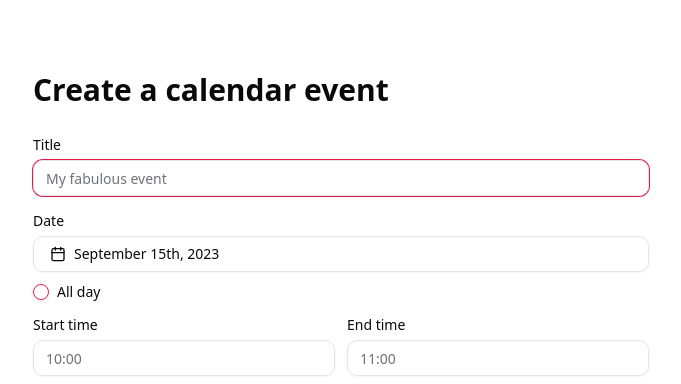
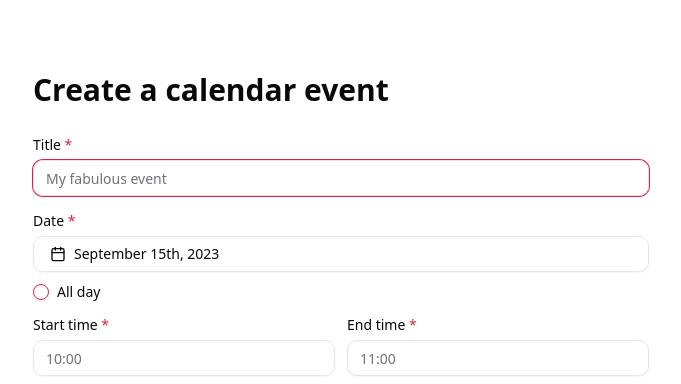
Before and after one commit to 12joan/ical.rip, a React (Vite) app: page / in a window 1280 px wide. Shown: the top 384 px of the page, without its empty margins (299-980 px from the left). Built offline with nearby package versions, Linux system fonts and the light colour scheme.

Commit message:
Indicate requried fields

```diff
--- a/src/components/event-form.tsx
+++ b/src/components/event-form.tsx
@@ -67,6 +67,7 @@ export const EventForm = ({
       <FormField
         label="Title"
         field="title"
+        required
         validationErrors={validationErrors}
       >
         {(props) => (
@@ -75,13 +76,17 @@ export const EventForm = ({
             onChange={(e) => setField('title', e.target.value)}
             placeholder="My fabulous event"
             autoFocus
-            aria-required
             {...props}
           />
         )}
       </FormField>
 
-      <FormField label="Date" field="date" validationErrors={validationErrors}>
+      <FormField
+        label="Date"
+        field="date"
+        required
+        validationErrors={validationErrors}
+      >
         {(props) => (
           <Popover>
             <PopoverTrigger asChild>
@@ -91,7 +96,6 @@ export const EventForm = ({
                   'w-full justify-start text-left font-normal',
                   !date && 'text-muted-foreground'
                 )}
-                aria-required
                 {...props}
               >
                 <CalendarIcon className="mr-2 h-4 w-4" />
@@ -132,6 +136,7 @@ export const EventForm = ({
             <FormField
               label="Start time"
               field="startTime"
+              required
               validationErrors={validationErrors}
             >
               {(props) => (
@@ -148,6 +153,7 @@ export const EventForm = ({
             <FormField
               label="End time"
               field="endTime"
+              required
               validationErrors={validationErrors}
             >
               {(props) => (
--- a/src/components/form-field.tsx
+++ b/src/components/form-field.tsx
@@ -7,14 +7,20 @@ export interface FormFieldProps {
   label: string;
   labelPosition?: 'before' | 'after';
   field: keyof CalendarEvent;
+  required?: boolean;
   validationErrors: ValidationError[];
-  children: (props: { id: string; 'aria-invalid': boolean }) => React.ReactNode;
+  children: (props: {
+    id: string;
+    'aria-invalid': boolean;
+    'aria-required': boolean;
+  }) => React.ReactNode;
 }
 
 export const FormField = ({
   label,
   labelPosition = 'before',
   field,
+  required = false,
   validationErrors,
   children,
 }: FormFieldProps) => {
@@ -23,7 +29,16 @@ export const FormField = ({
     [validationErrors, field]
   );
 
-  const labelElement = <Label htmlFor={field}>{label}</Label>;
+  const labelElement = (
+    <Label htmlFor={field}>
+      {label}
+      {required && (
+        <span className="text-primary" title="Required">
+          &nbsp;*
+        </span>
+      )}
+    </Label>
+  );
 
   return (
     <div className="space-y-1">
@@ -32,6 +47,7 @@ export const FormField = ({
       <div className="flex items-center gap-2">
         {children({
           id: field,
+          'aria-required': required,
           'aria-invalid': fieldErrors.length > 0,
         })}
 
```
